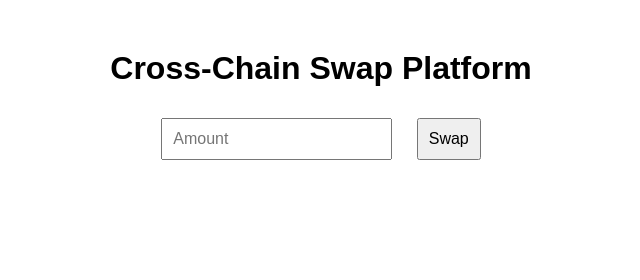
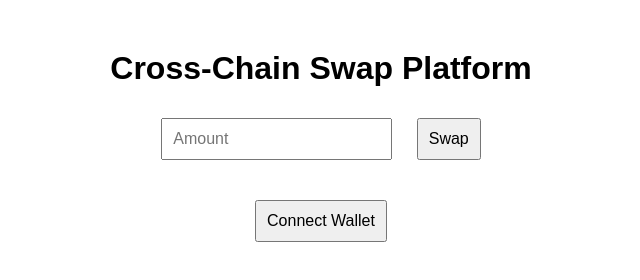
Before and after one commit to Cloudhash33/Btcpancakes, a plain HTML site: page Public/Index.html in a window 1280 px wide. Shown: the whole page, without its empty margins (319-959 px from the left). Drawn offline with Linux system fonts and the light colour scheme.

Commit message:
Update Index.html

```diff
--- a/Public/Index.html
+++ b/Public/Index.html
@@ -17,3 +17,4 @@
     <script src="app.js"></script>
 </body>
 </html>
+<button onclick="connectWallet()">Connect Wallet</button>
```
